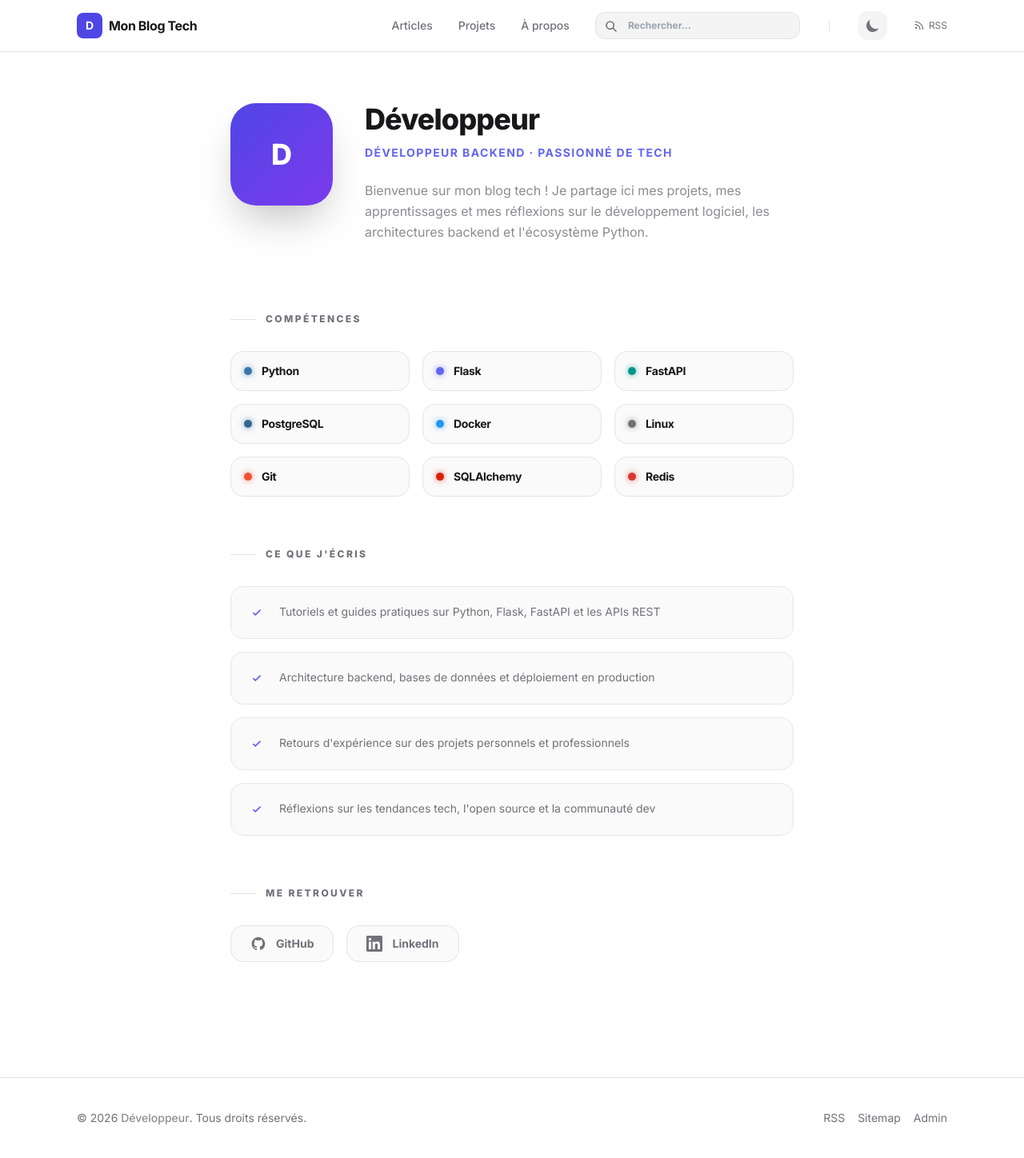
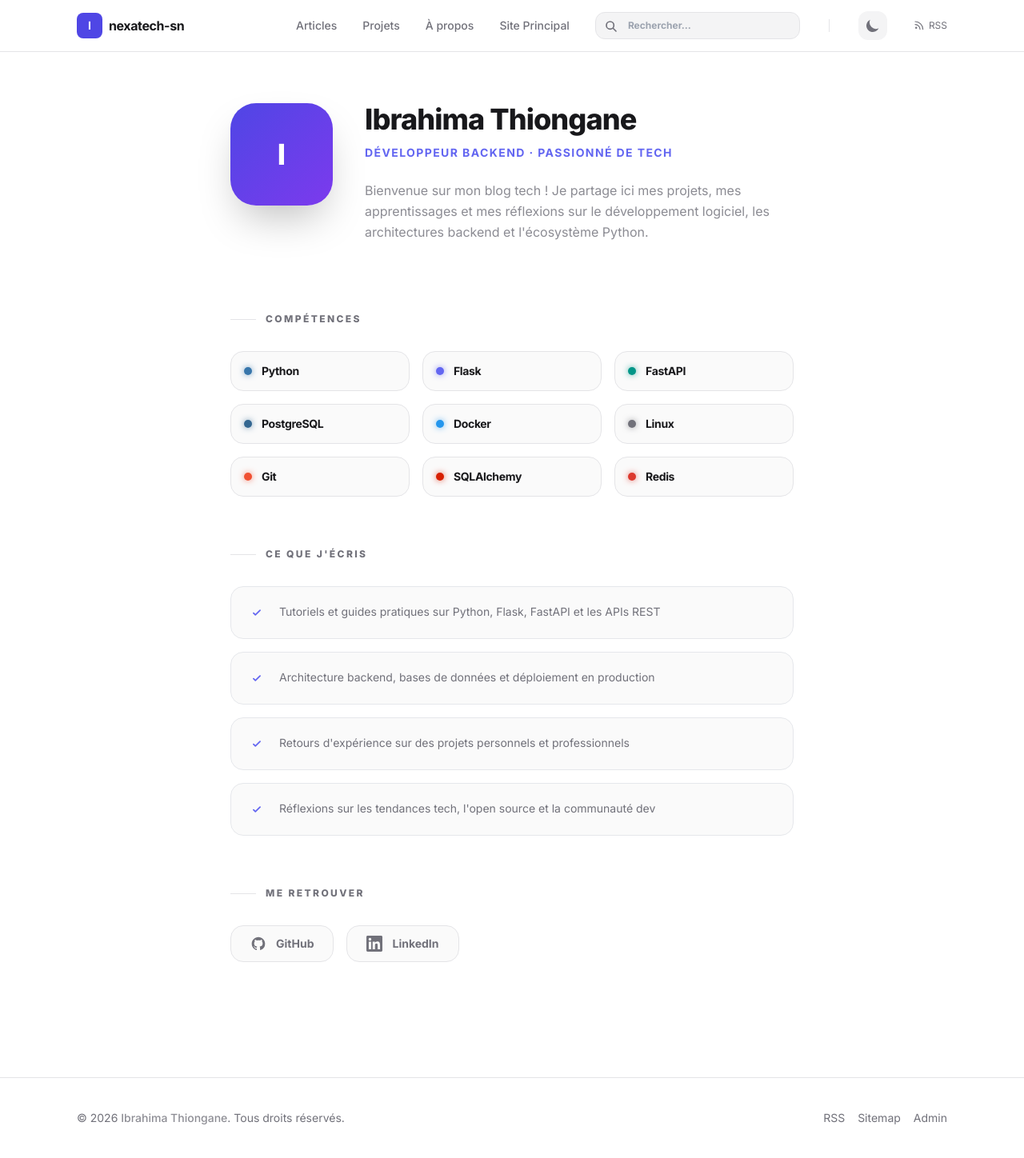
Before and after one commit to ibrahimathiongane/blog, a Flask app: page /about in a window 1280 px wide. Shown: the whole page at 80% size. Run offline with Flask 3, Linux system fonts and the light colour scheme; some libraries are stand-ins or nearby versions.

Commit message:
demarrages du projet

```diff
--- a/app/templates/about.html
+++ b/app/templates/about.html
@@ -72,14 +72,14 @@
       Me retrouver
     </h2>
     <div class="flex flex-wrap gap-4">
-      <a href="https://github.com" target="_blank" rel="noopener noreferrer"
+      <a href="https://github.com/ibrahimathiongane" target="_blank" rel="noopener noreferrer"
          class="flex items-center gap-3 px-6 py-3 rounded-2xl bg-surface border border-border hover:border-accent/40 text-sm font-bold text-muted hover:text-accent transition-all hover-lift">
         <svg class="w-5 h-5" fill="currentColor" viewBox="0 0 24 24">
           <path d="M12 2C6.477 2 2 6.484 2 12.017c0 4.425 2.865 8.18 6.839 9.504.5.092.682-.217.682-.483 0-.237-.008-.868-.013-1.703-2.782.605-3.369-1.343-3.369-1.343-.454-1.158-1.11-1.466-1.11-1.466-.908-.62.069-.608.069-.608 1.003.07 1.531 1.032 1.531 1.032.892 1.53 2.341 1.088 2.91.832.092-.647.35-1.088.636-1.338-2.22-.253-4.555-1.113-4.555-4.951 0-1.093.39-1.988 1.029-2.688-.103-.253-.446-1.272.098-2.65 0 0 .84-.27 2.75 1.026A9.564 9.564 0 0112 6.844c.85.004 1.705.115 2.504.337 1.909-1.296 2.747-1.027 2.747-1.027.546 1.379.202 2.398.1 2.651.64.7 1.028 1.595 1.028 2.688 0 3.848-2.339 4.695-4.566 4.943.359.309.678.92.678 1.855 0 1.338-.012 2.419-.012 2.747 0 .268.18.58.688.482A10.019 10.019 0 0022 12.017C22 6.484 17.522 2 12 2z"/>
         </svg>
         GitHub
       </a>
-      <a href="https://linkedin.com" target="_blank" rel="noopener noreferrer"
+      <a href="https://www.linkedin.com/in/ibrahima-thiongane-813758276/" target="_blank" rel="noopener noreferrer"
          class="flex items-center gap-3 px-6 py-3 rounded-2xl bg-surface border border-border hover:border-[#0077B5]/40 text-sm font-bold text-muted hover:text-[#0077B5] transition-all hover-lift">
         <svg class="w-5 h-5" fill="currentColor" viewBox="0 0 24 24">
           <path d="M20.447 20.452h-3.554v-5.569c0-1.328-.027-3.037-1.852-3.037-1.853 0-2.136 1.445-2.136 2.939v5.667H9.351V9h3.414v1.561h.046c.477-.9 1.637-1.85 3.37-1.85 3.601 0 4.267 2.37 4.267 5.455v6.286zM5.337 7.433a2.062 2.062 0 01-2.063-2.065 2.064 2.064 0 112.063 2.065zm1.782 13.019H3.555V9h3.564v11.452zM22.225 0H1.771C.792 0 0 .774 0 1.729v20.542C0 23.227.792 24 1.771 24h20.451C23.2 24 24 23.227 24 22.271V1.729C24 .774 23.2 0 22.222 0h.003z"/>
--- a/app/templates/base.html
+++ b/app/templates/base.html
@@ -174,6 +174,10 @@
            class="text-sm font-medium text-muted hover:text-accent transition-colors {% if request.endpoint == 'main.about' %}text-accent{% endif %}">
           À propos
         </a>
+        <a href="https://nexatech-sn.online"
+           class="text-sm font-medium text-muted hover:text-accent transition-colors" target="_blank" rel="noopener noreferrer">
+          Site Principal
+        </a>
         <form action="{{ url_for('main.search') }}" method="GET" class="relative group hidden sm:block">
           <input type="text" name="q" placeholder="Rechercher..."
                  class="w-40 lg:w-64 bg-subtle border border-border text-xs font-bold rounded-xl px-4 py-2 pl-10 focus:outline-none focus:border-accent transition-all placeholder:text-muted/40" />
--- a/config.py
+++ b/config.py
@@ -15,13 +15,13 @@ class Config:
     UPLOAD_FOLDER = os.path.join(os.path.dirname(__file__), "static", "uploads")
     ALLOWED_EXTENSIONS = {"png", "jpg", "jpeg", "gif", "webp"}
     # Blog meta
-    BLOG_TITLE = os.environ.get("BLOG_TITLE", "Mon Blog Tech")
+    BLOG_TITLE = os.environ.get("BLOG_TITLE", "nexatech-sn")
     BLOG_DESCRIPTION = os.environ.get(
         "BLOG_DESCRIPTION",
         "Articles techniques, projets et réflexions sur le développement logiciel.",
     )
-    BLOG_AUTHOR = os.environ.get("BLOG_AUTHOR", "Développeur")
-    BLOG_URL = os.environ.get("BLOG_URL", "http://localhost:5000")
+    BLOG_AUTHOR = os.environ.get("BLOG_AUTHOR", "Ibrahima Thiongane")
+    BLOG_URL = os.environ.get("BLOG_URL", "https://blog.nexatech-sn.online")
     RATELIMIT_DEFAULT = "200 per day;50 per hour"
     RATELIMIT_STORAGE_URL = "memory://"
 
```
Also changed, not shown: passenger_wsgi.py (added, +13 -0 lines), README.md (added).
